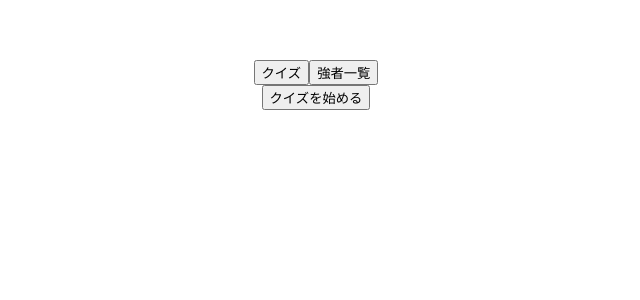
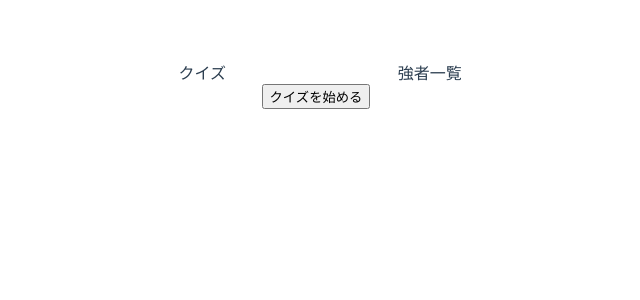
Before and after one commit to kekoyana/suikoList, a Vue app: page / in a window 1280 px wide. Shown: the top 300 px of the page, without its empty margins (324-964 px from the left). Built offline with nearby package versions, Linux system fonts and the light colour scheme.

Commit message:
デザイン気持ち修正

```diff
--- a/public/index.html
+++ b/public/index.html
@@ -1,5 +1,6 @@
 <!DOCTYPE html>
-<html lang="en">
+<html lang="ja">
+
 <head>
   <meta charset="utf-8">
   <meta http-equiv="X-UA-Compatible" content="IE=edge">
@@ -8,11 +9,14 @@
   <link rel="manifest" href="/manifest.json" />
   <title><%= htmlWebpackPlugin.options.title %></title>
 </head>
+
 <body>
   <noscript>
-      <strong>We're sorry but <%= htmlWebpackPlugin.options.title %> doesn't work properly without JavaScript enabled. Please enable it to continue.</strong>
+    <strong>We're sorry but <%= htmlWebpackPlugin.options.title %> doesn't work properly without JavaScript enabled.
+      Please enable it to continue.</strong>
   </noscript>
   <div id="app"></div>
   <!-- built files will be auto injected -->
 </body>
+
 </html>
--- a/src/App.vue
+++ b/src/App.vue
@@ -1,8 +1,16 @@
 <template>
   <div id="app">
+    <nav>
+      <ul>
+        <li>
+          <a @click="viewQuiz">クイズ</a>
+        </li>
+        <li>
+          <a @click="viewHeros">強者一覧</a>
+        </li>
+      </ul>
+    </nav>
     <section class="container">
-      <button @click="viewQuiz">クイズ</button>
-      <button @click="viewHeros">強者一覧</button>
       <div class="content">
         <component :is="currentView"></component>
       </div>
@@ -43,4 +51,17 @@ export default {
   color: #2c3e50;
   margin-top: 60px;
 }
+nav {
+  text-align: center;
+}
+nav ul {
+  margin: 0;
+  padding: 0;
+}
+nav ul li {
+  list-style: none;
+  display: inline-block;
+  width: 18%;
+  min-width: 90px;
+}
 </style>
```
Also changed, not shown: 7 other files (tests, documents, lock files or other folders). Lines whose indentation alone changed are shown as unchanged.
